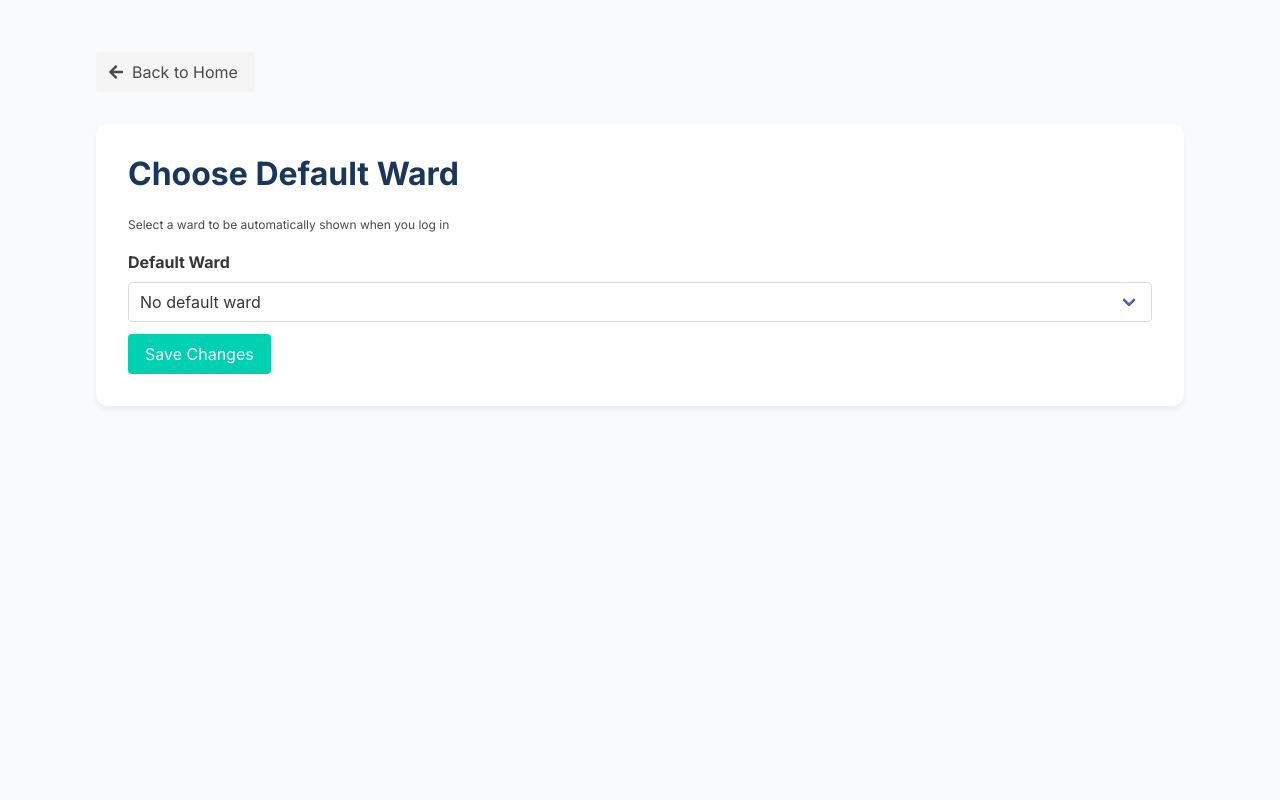
After one commit to blameyourelf/pdf_split, a Flask app: page /profile in a window 1280 px wide. The commit adds this page. Run offline with Flask 2, Linux system fonts and the light colour scheme; a user stored in the database is signed in; some libraries are stand-ins or nearby versions.

Commit message:
Add user default ward selection and profile management features. Enhance the user experience by allowing users to set a default ward that will be displayed upon login.
- 🏥 Introduced a new `default_ward` field in the User model.
- 🔄 Added a profile page for users to select their default ward.
- 🔗 Updated the index page to redirect users to their default ward if set.
- 📄 Created a new profile template for managing user preferences.

-jags

```diff
--- a/app.py
+++ b/app.py
@@ -50,6 +50,7 @@ class User(UserMixin, db.Model):
     username = db.Column(db.String(80), unique=True, nullable=False)
     password_hash = db.Column(db.String(120), nullable=False)
     role = db.Column(db.String(20), nullable=False, default='user')
+    default_ward = db.Column(db.String(50), nullable=True)
 
 # Audit Log Model in separate database
 class AuditLog(db.Model):
@@ -428,14 +429,39 @@ def logout():
 @app.route('/')
 @login_required
 def index():
-    global is_loading_data
-    log_access('view_wards')
-    return render_template('index.html', wards=wards_data, is_loading=is_loading_data)
+    # Explicitly cast to boolean and check for '1'
+    show_all = request.args.get('show_all') == '1'
 
-@app.route('/loading-status')
+    # Only redirect to default ward if show_all is False AND user has a default ward
+    if current_user.default_ward and not show_all:
+        return redirect(url_for('ward', ward_num=current_user.default_ward))
+
+    # If show_all is True, or user has no default ward, show all wards
+    sorted_wards = {}
+    for ward_id, info in sorted(wards_data.items(), key=lambda x: x[1]['display_name'].lower()):
+        sorted_wards[ward_id] = info
+
+    return render_template('index.html', wards=sorted_wards, show_all=show_all)
+
+@app.route('/profile', methods=['GET', 'POST'])
 @login_required
-def loading_status():
-    return jsonify({"is_loading": is_loading_data})
+def profile():
+    if request.method == 'POST':
+        default_ward = request.form.get('default_ward')
+
+        # Update user's default ward
+        current_user.default_ward = default_ward
+        db.session.commit()
+
+        flash('Profile updated successfully!', 'success')
+        return redirect(url_for('profile'))
+
+    # Sort wards alphabetically by display_name for the dropdown
+    sorted_wards = {}
+    for ward_id, info in sorted(wards_data.items(), key=lambda x: x[1]['display_name'].lower()):
+        sorted_wards[ward_id] = info
+
+    return render_template('profile.html', wards=sorted_wards, current_ward=current_user.default_ward)
 
 @app.route('/ward/<ward_num>')
 @login_required
@@ -724,9 +750,23 @@ def debug_ward(ward_num):
 
 if __name__ == '__main__':
     with app.app_context():
+        db.create_all()
+
+        # Check if default_ward column exists in user table
+        inspector = db.inspect(db.engine)
+        columns = [col['name'] for col in inspector.get_columns('user')]
+        if 'default_ward' not in columns:
+            db.engine.execute('ALTER TABLE user ADD COLUMN default_ward VARCHAR(50)')
+
         # Create both databases and tables
         db.create_all()
         db.create_all(bind=['audit'])
+
+        # Add default_ward column if it doesn't exist
+        inspector = db.inspect(db.engine)
+        columns = [col['name'] for col in inspector.get_columns('user')]
+        if 'default_ward' not in columns:
+            db.engine.execute('ALTER TABLE user ADD COLUMN default_ward VARCHAR(50)')
 
         # Create default admin user if not exists
         if not User.query.filter_by(username='admin').first():
--- /dev/null
+++ b/templates/profile.html
@@ -0,0 +1,94 @@
+<!DOCTYPE html>
+<html lang="en">
+<head>
+    <meta charset="UTF-8">
+    <meta name="viewport" content="width=device-width, initial-scale=1.0">
+    <title>User Profile - Contingency Trak</title>
+    <link rel="stylesheet" href="https://cdnjs.cloudflare.com/ajax/libs/normalize/8.0.1/normalize.min.css">
+    <link rel="stylesheet" href="https://cdnjs.cloudflare.com/ajax/libs/font-awesome/5.15.4/css/all.min.css">
+    <link rel="stylesheet" href="https://cdnjs.cloudflare.com/ajax/libs/bulma/0.9.3/css/bulma.min.css">
+    <link href="https://fonts.googleapis.com/css2?family=Inter:wght@400;500;600;700&display=swap" rel="stylesheet">
+    <style>
+        body {
+            padding: 20px;
+            font-family: 'Inter', sans-serif;
+            background-color: #f8fafc;
+            min-height: 100vh;
+        }
+        .container {
+            max-width: 600px;
+            margin: 0 auto;
+            padding: 2rem;
+        }
+        .title {
+            color: #1a365d;
+            font-weight: 700;
+            font-size: 2rem;
+            margin-bottom: 1rem;
+        }
+        .card {
+            background: white;
+            border-radius: 12px;
+            padding: 2rem;
+            box-shadow: 0 4px 6px rgba(0, 0, 0, 0.05);
+        }
+        .back-button {
+            margin-bottom: 2rem;
+        }
+    </style>
+</head>
+<body>
+    <div class="container">
+        <a href="/" class="button is-light back-button">
+            <span class="icon">
+                <i class="fas fa-arrow-left"></i>
+            </span>
+            <span>Back to Home</span>
+        </a>
+
+        <div class="card">
+            <h1 class="title">Choose Default Ward</h1>
+            <p class="help mb-4">Select a ward to be automatically shown when you log in</p>
+
+            {% with messages = get_flashed_messages(with_categories=true) %}
+                {% if messages %}
+                    {% for category, message in messages %}
+                        <div class="notification is-{{ category }}">
+                            {{ message }}
+                        </div>
+                    {% endfor %}
+                {% endif %}
+            {% endwith %}
+
+            <form method="POST">
+                <input type="hidden" name="csrf_token" value="{{ csrf_token() }}">
+
+                <div class="field">
+                    <label class="label">Default Ward</label>
+                    <div class="control">
+                        <div class="select is-fullwidth">
+                            <select name="default_ward">
+                                <option value="">No default ward</option>
+                                {% for ward_id, ward_info in wards.items() %}
+                                    <option value="{{ ward_id }}" {% if current_ward == ward_id %}selected{% endif %}>
+                                        {{ ward_info.display_name }}
+                                    </option>
+                                {% endfor %}
+                            </select>
+                        </div>
+                    </div>
+                    <!-- <p class="help">You will be taken to this ward directly after logging in.</p> -->
+                </div>
+
+                <div class="field">
+                    <div class="control">
+                        <button type="submit" class="button is-primary">
+                            Save Changes
+                        </button>
+                    </div>
+                </div>
+            </form>
+        </div>
+    </div>
+</body>
+</html>
--- a/templates/ward.html
+++ b/templates/ward.html
@@ -263,9 +263,9 @@
                 </h1>
                 <p class="subtitle">{{ pdf_filename }}</p>
             </div>
-            <a href="/" class="back-button">
-                <i class="fas fa-arrow-left"></i>
-                Back to Wards
+            <a href="/?show_all=1" class="back-button">
+                <i class="fas fa-th-large"></i>
+                Show All Wards
             </a>
         </div>
 
```
Also changed, not shown: models.py (added, +10 -0 lines), models/UserPreference.js (added, +33 -0 lines), templates/index.html (+17 -0 lines), audit.db.
